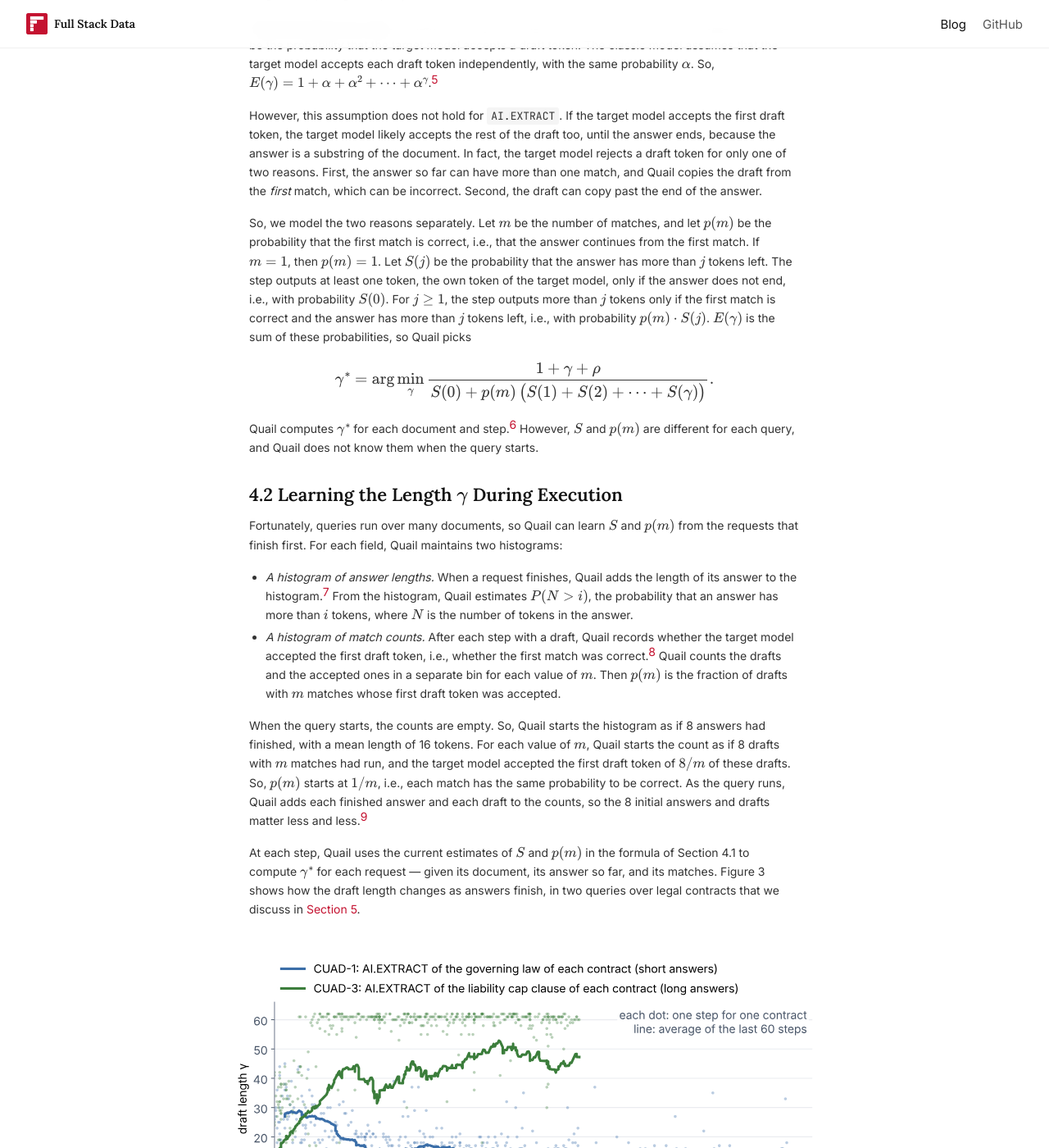
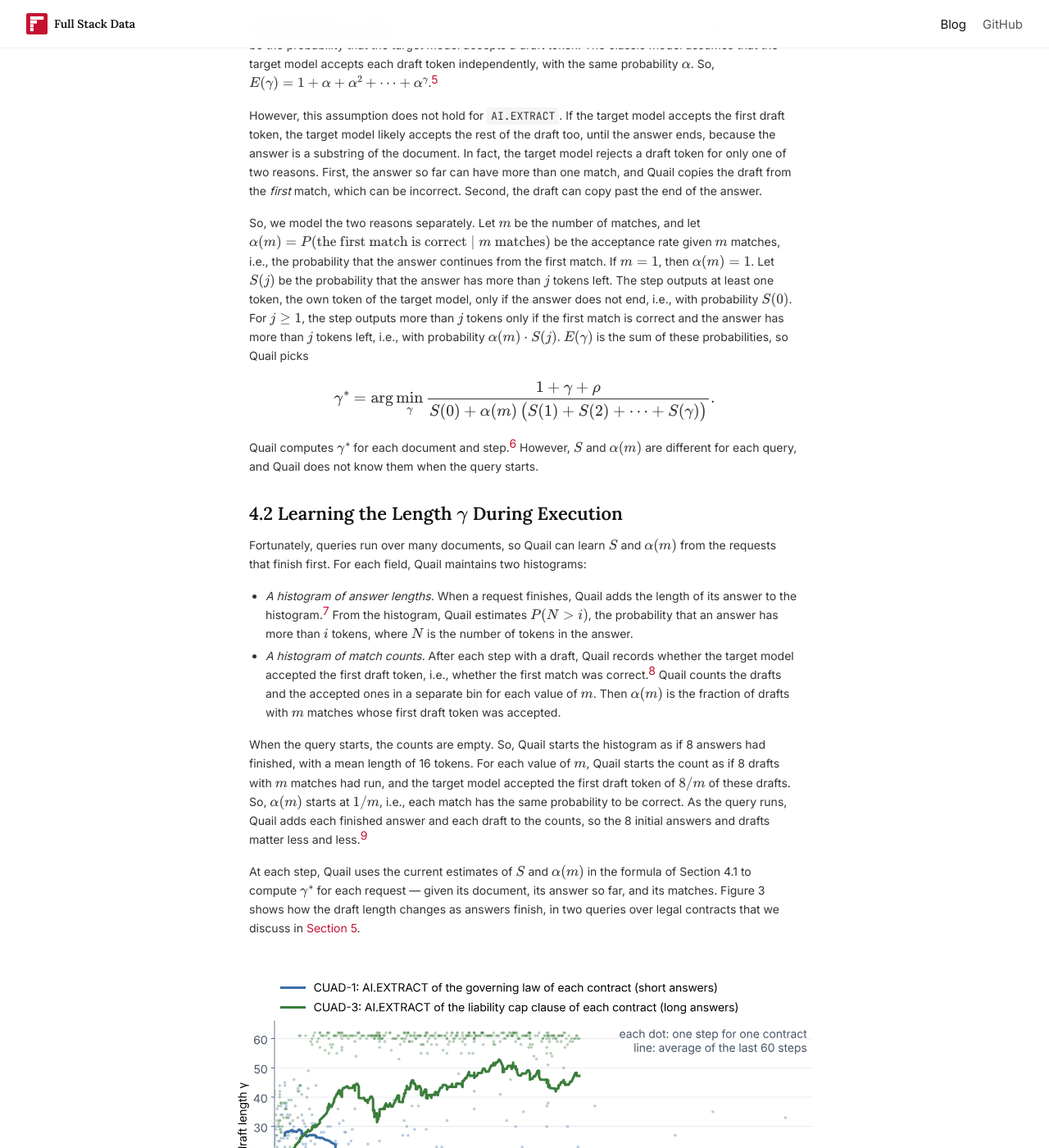
Before and after one commit to fsdatalab/fsdatalab.github.io, a Jekyll site: the page built from _posts/2026-10-26-ai-extract.md, in a window 1280 px wide and 1400 px high, scrolled down 3918 px. Shown: the whole window at 82% size. Built offline with Jekyll 4.4.1, drawn with Linux system fonts in a browser that asks for light colours; some of the changed text lies outside the part shown.

Commit message:
AI.EXTRACT post: rename p(m) to α(m) (#16)

```diff
--- a/_posts/2026-10-26-ai-extract.md
+++ b/_posts/2026-10-26-ai-extract.md
@@ -101,11 +101,12 @@ In this section, we discuss our key idea --- that Quail should pick a different
 | --- | --- |
 | $$\gamma$$, $$\gamma^*$$ | Draft length, and the draft length that minimizes the time per output token |
 | $$E(\gamma)$$ | Expected number of tokens that a step outputs |
-| $$\alpha$$ | Acceptance rate of the classic cost model |
+| $$\alpha$$ | Acceptance rate, assuming the target model accepts each draft token independently (the classic cost model) |
 | $$\rho$$ | Time of the KV read of the document in one step, divided by the time to compute one token |
 | $$N$$ | Number of tokens in the answer |
 | $$S(j)$$ | Probability that the answer has more than $$j$$ tokens left |
-| $$m$$, $$p(m)$$ | Number of matches of the answer so far in the document, and probability that the first match is correct |
+| $$m$$ | Number of matches of the answer so far in the document |
+| $$\alpha(m)$$ | Acceptance rate, assuming Quail copies the draft from the first of $$m$$ matches: the probability that the first match is correct |
 
 </div>
 </details>
@@ -126,28 +127,28 @@ We look at each part of the fraction in turn.
 
 However, this assumption does not hold for `AI.EXTRACT`. If the target model accepts the first draft token, the target model likely accepts the rest of the draft too, until the answer ends, because the answer is a substring of the document. In fact, the target model rejects a draft token for only one of two reasons. First, the answer so far can have more than one match, and Quail copies the draft from the *first* match, which can be incorrect. Second, the draft can copy past the end of the answer.
 
-So, we model the two reasons separately. Let $$m$$ be the number of matches, and let $$p(m)$$ be the probability that the first match is correct, i.e., that the answer continues from the first match. If $$m = 1$$, then $$p(m) = 1$$. Let $$S(j)$$ be the probability that the answer has more than $$j$$ tokens left. The step outputs at least one token, the own token of the target model, only if the answer does not end, i.e., with probability $$S(0)$$. For $$j \ge 1$$, the step outputs more than $$j$$ tokens only if the first match is correct and the answer has more than $$j$$ tokens left, i.e., with probability $$p(m) \cdot S(j)$$. $$E(\gamma)$$ is the sum of these probabilities, so Quail picks
+So, we model the two reasons separately. Let $$m$$ be the number of matches, and let $$\alpha(m) = P(\text{the first match is correct} \mid m \text{ matches})$$ be the acceptance rate given $$m$$ matches, i.e., the probability that the answer continues from the first match. If $$m = 1$$, then $$\alpha(m) = 1$$. Let $$S(j)$$ be the probability that the answer has more than $$j$$ tokens left. The step outputs at least one token, the own token of the target model, only if the answer does not end, i.e., with probability $$S(0)$$. For $$j \ge 1$$, the step outputs more than $$j$$ tokens only if the first match is correct and the answer has more than $$j$$ tokens left, i.e., with probability $$\alpha(m) \cdot S(j)$$. $$E(\gamma)$$ is the sum of these probabilities, so Quail picks
 
 $$
-\gamma^* = \arg\min_{\gamma} \frac{1 + \gamma + \rho}{S(0) + p(m) \, \bigl(S(1) + S(2) + \dots + S(\gamma)\bigr)}.
+\gamma^* = \arg\min_{\gamma} \frac{1 + \gamma + \rho}{S(0) + \alpha(m) \, \bigl(S(1) + S(2) + \dots + S(\gamma)\bigr)}.
 $$
 
-Quail computes $$\gamma^*$$ for each document and step.<sup><a href="#note-6">6</a></sup> However, $$S$$ and $$p(m)$$ are different for each query, and Quail does not know them when the query starts.
+Quail computes $$\gamma^*$$ for each document and step.<sup><a href="#note-6">6</a></sup> However, $$S$$ and $$\alpha(m)$$ are different for each query, and Quail does not know them when the query starts.
 
 ## 4.2 Learning the Length $$\gamma$$ During Execution
 
-Fortunately, queries run over many documents, so Quail can learn $$S$$ and $$p(m)$$ from the requests that finish first. For each field, Quail maintains two histograms:
+Fortunately, queries run over many documents, so Quail can learn $$S$$ and $$\alpha(m)$$ from the requests that finish first. For each field, Quail maintains two histograms:
 
 - *A histogram of answer lengths.* When a request finishes, Quail adds the length of its answer to the histogram.<sup><a href="#note-7">7</a></sup> From the histogram, Quail estimates $$P(N > i)$$, the probability that an answer has more than $$i$$ tokens, where $$N$$ is the number of tokens in the answer.
-- *A histogram of match counts.* After each step with a draft, Quail records whether the target model accepted the first draft token, i.e., whether the first match was correct.<sup><a href="#note-8">8</a></sup> Quail counts the drafts and the accepted ones in a separate bin for each value of $$m$$. Then $$p(m)$$ is the fraction of drafts with $$m$$ matches whose first draft token was accepted.
+- *A histogram of match counts.* After each step with a draft, Quail records whether the target model accepted the first draft token, i.e., whether the first match was correct.<sup><a href="#note-8">8</a></sup> Quail counts the drafts and the accepted ones in a separate bin for each value of $$m$$. Then $$\alpha(m)$$ is the fraction of drafts with $$m$$ matches whose first draft token was accepted.
 
-When the query starts, the counts are empty. So, Quail starts the histogram as if 8 answers had finished, with a mean length of 16 tokens. For each value of $$m$$, Quail starts the count as if 8 drafts with $$m$$ matches had run, and the target model accepted the first draft token of $$8/m$$ of these drafts. So, $$p(m)$$ starts at $$1/m$$, i.e., each match has the same probability to be correct. As the query runs, Quail adds each finished answer and each draft to the counts, so the 8 initial answers and drafts matter less and less.<sup><a href="#note-9">9</a></sup>
+When the query starts, the counts are empty. So, Quail starts the histogram as if 8 answers had finished, with a mean length of 16 tokens. For each value of $$m$$, Quail starts the count as if 8 drafts with $$m$$ matches had run, and the target model accepted the first draft token of $$8/m$$ of these drafts. So, $$\alpha(m)$$ starts at $$1/m$$, i.e., each match has the same probability to be correct. As the query runs, Quail adds each finished answer and each draft to the counts, so the 8 initial answers and drafts matter less and less.<sup><a href="#note-9">9</a></sup>
 
-At each step, Quail uses the current estimates of $$S$$ and $$p(m)$$ in the formula of Section 4.1 to compute $$\gamma^*$$ for each request --- given its document, its answer so far, and its matches. Figure 3 shows how the draft length changes as answers finish, in two queries over legal contracts that we discuss in [Section 5](#5-experiments-on-quail-b).
+At each step, Quail uses the current estimates of $$S$$ and $$\alpha(m)$$ in the formula of Section 4.1 to compute $$\gamma^*$$ for each request --- given its document, its answer so far, and its matches. Figure 3 shows how the draft length changes as answers finish, in two queries over legal contracts that we discuss in [Section 5](#5-experiments-on-quail-b).
 
 <figure id="figure-3" style="width: min(46rem, calc(100vw - 3rem));">
 <img src="{{ '/assets/blog/ai-extract/draft-length-over-query.svg' | relative_url }}?v=4" alt="The draft length at each step of CUAD-1 and CUAD-3. CUAD-1 falls to about 10, and CUAD-3 rises to about 45.">
-<figcaption>Figure 3. The draft length <em>γ</em> that Quail picks in two <code>AI.EXTRACT</code> queries over 449 legal contracts from the CUAD dataset in QUAIL-B. <em>γ</em> varies widely, both between the queries and within each query. In many steps, <em>γ</em> = 0, which means Quail decided not to draft any tokens at all—likely because the answer so far has too many matches in the document, leading to a low <em>p</em>(<em>m</em>).</figcaption>
+<figcaption>Figure 3. The draft length <em>γ</em> that Quail picks in two <code>AI.EXTRACT</code> queries over 449 legal contracts from the CUAD dataset in QUAIL-B. <em>γ</em> varies widely, both between the queries and within each query. In many steps, <em>γ</em> = 0, which means Quail decided not to draft any tokens at all—likely because the answer so far has too many matches in the document, leading to a low <em>α</em>(<em>m</em>).</figcaption>
 </figure>
 
 Figure 4 shows why $$\gamma$$ changes: as answers finish, the estimate of $$P(N > i)$$ moves toward the true curve.
@@ -165,7 +166,7 @@ Copying the draft from the input is not new either. For example, Sun et al.<sup>
 
 Perhaps the closest work is SuffixDecoding, by Oliaro et al. from Snowflake AI Research and CMU.<sup><a href="#note-15">15</a></sup> Like Quail, SuffixDecoding copies the draft and adapts the draft length. However, there are a few key differences. First, SuffixDecoding copies from the prompt and from previous outputs, so the end of the output can have *many* matches, and SuffixDecoding drafts a *tree* of the continuations that occur most often. Quail drafts *one* sequence, from the first match. Second, SuffixDecoding limits the draft length in proportion to the length of the match, while Quail picks the draft length that minimizes the expected time per output token under its cost model.
 
-Quail could also draft a tree. When the partially decoded answer has many matches, i.e., $$p(m)$$ is quite low, Quail does not draft any tokens (and therefore decodes token by token). Like SuffixDecoding, Quail could draft a token tree with one branch for each match, and the target model could verify all of the branches in one forward pass. Sequoia, by Chen et al.,<sup><a href="#note-16">16</a></sup> shows how to choose such a tree: Sequoia uses dynamic programming to find the optimal tree structure for a speculation budget, and a hardware-aware optimizer to select the size and depth of the tree for a given GPU. A similar optimizer could use $$p(m)$$ to choose the branches. We leave this to future work.
+Quail could also draft a tree. When the partially decoded answer has many matches, i.e., $$\alpha(m)$$ is quite low, Quail does not draft any tokens (and therefore decodes token by token). Like SuffixDecoding, Quail could draft a token tree with one branch for each match, and the target model could verify all of the branches in one forward pass. Sequoia, by Chen et al.,<sup><a href="#note-16">16</a></sup> shows how to choose such a tree: Sequoia uses dynamic programming to find the optimal tree structure for a speculation budget, and a hardware-aware optimizer to select the size and depth of the tree for a given GPU. A similar optimizer could use $$\alpha(m)$$ to choose the branches. We leave this to future work.
 
 # 5. Experiments on QUAIL-B
 
@@ -228,7 +229,7 @@ this research.
 
 <span id="note-5"><strong>5.</strong></span> Here is the intuition. Term $$j$$ is the probability that the step outputs more than $$j$$ tokens. The step always outputs the own token of the target model, so term 0 is 1. The step outputs more than $$j$$ tokens only if the target model accepts the first $$j$$ draft tokens, which has probability $$\alpha^j$$. Leviathan et al. write the sum in closed form, as $$(1 - \alpha^{\gamma+1}) / (1 - \alpha)$$.
 
-<span id="note-6"><strong>6.</strong></span> Quail applies $$p(m)$$ to the whole draft. That is, Quail treats a draft as copied either entirely from the correct match or entirely from an incorrect match. Quail also assumes that whether the first match is correct does not depend on how long the answer is.
+<span id="note-6"><strong>6.</strong></span> More concretely, $$\alpha(m)$$ is the probability that the whole draft is correct, up to the end of the answer. Quail assumes that this probability does not depend on how long the answer is.
 
 <span id="note-7"><strong>7.</strong></span> The histogram has 65 bins, one for each answer length from 0 to 64 tokens, because Quail limits answers to 64 tokens.
 
```
